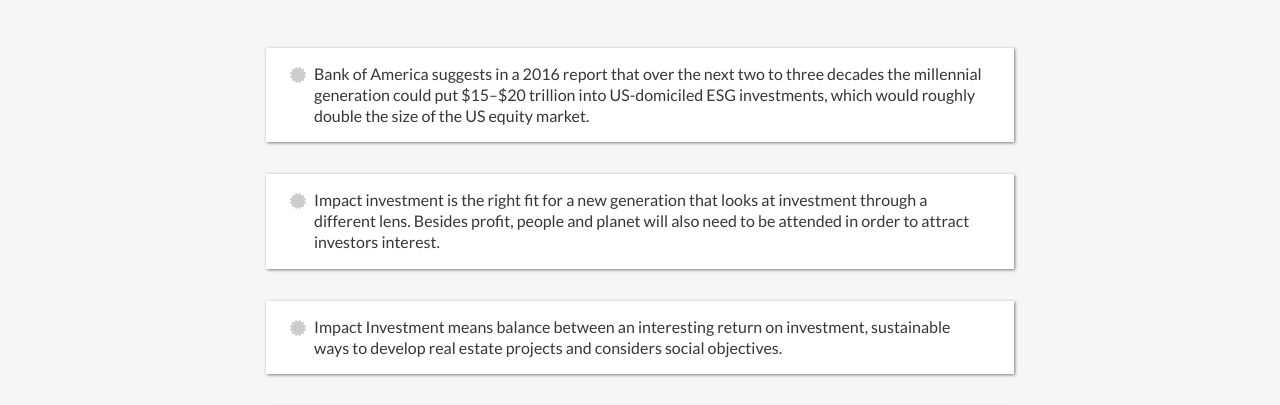
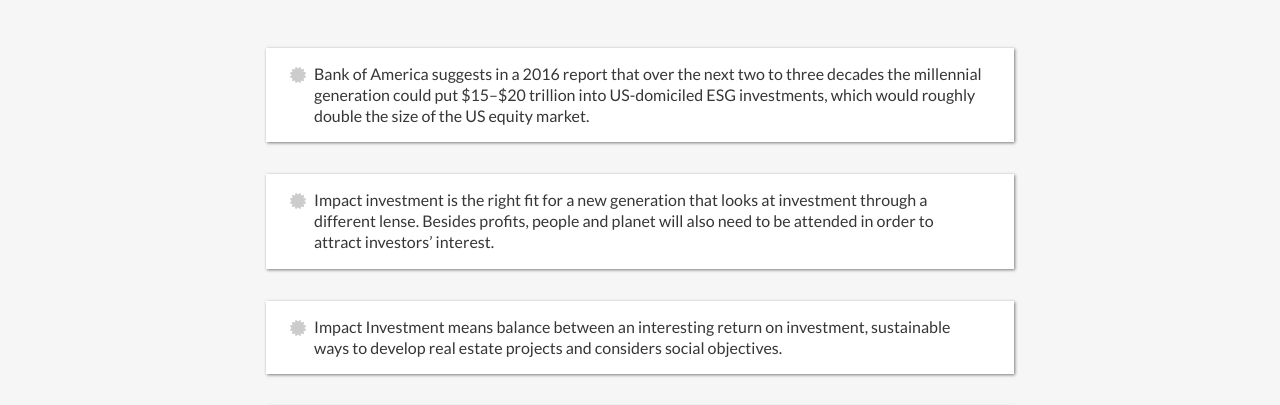
Before and after one commit to cserron/iremcap, a Jekyll site: the page built from impact-investing.md, in a window 1280 px wide and 1211 px high. Shown: the part 355-760 px from the top of the window. Built offline with Jekyll 4.4.1, drawn with Linux system fonts in a browser that asks for light colours; nearby versions of some CDN libraries.

Commit message:
Fixed requested texts

```diff
--- a/_data/page__impact-investing.yml
+++ b/_data/page__impact-investing.yml
@@ -4,8 +4,8 @@ en:
   items:
         - text: Bank of America suggests in a 2016 report that over the next two to three decades the millennial generation could put
                 $15–$20 trillion into US-domiciled ESG investments, which would roughly double the size of the US equity market.
-        - text: Impact investment is the right fit for a new generation that looks at investment through a different lens.
-                Besides profit, people and planet will also need to be attended in order to attract investors interest.
+        - text: Impact investment is the right fit for a new generation that looks at investment through a different lense.
+                Besides profits, people and planet will also need to be attended in order to attract investors’ interest.
         - text: Impact Investment means balance between an interesting return on investment,
                 sustainable ways to develop real estate projects and considers social objectives.
         - text: IREMCAP is advising one of the first real estate developer with the knowledge and
--- a/_data/page__investment-focus.yml
+++ b/_data/page__investment-focus.yml
@@ -8,7 +8,7 @@ en:
             subitems:
                    - "Economics: robust growth and one the highest in developed countries."
                    - "Real Estate: market with many demographic and structural investment opportunities."
-                   - "Infrastructures: 3rd country in the world for fast roads networks in the world and 1st country in Europe for high speed train railways."
+                   - "Infrastructures: 3rd country in the world for fast roads networks and 1st country in Europe for high speed train railways."
                    - "Hospitality: 2nd most visited country in the world (83M tourists) and most competitive country in the hospitality sector."
                    - "Digital transformation: rising e-commerce with room for fast growth (only of 4% of retail)"
           - text: Why Residential?
```
